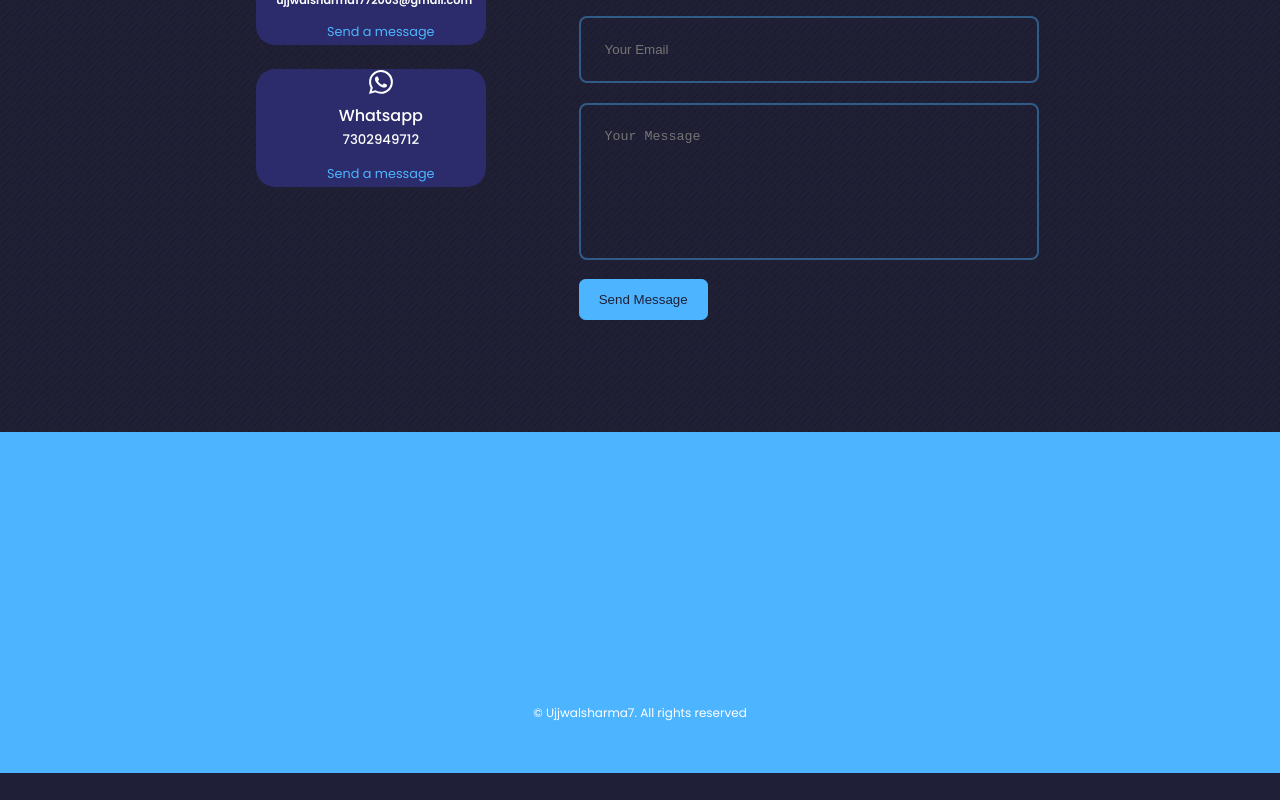
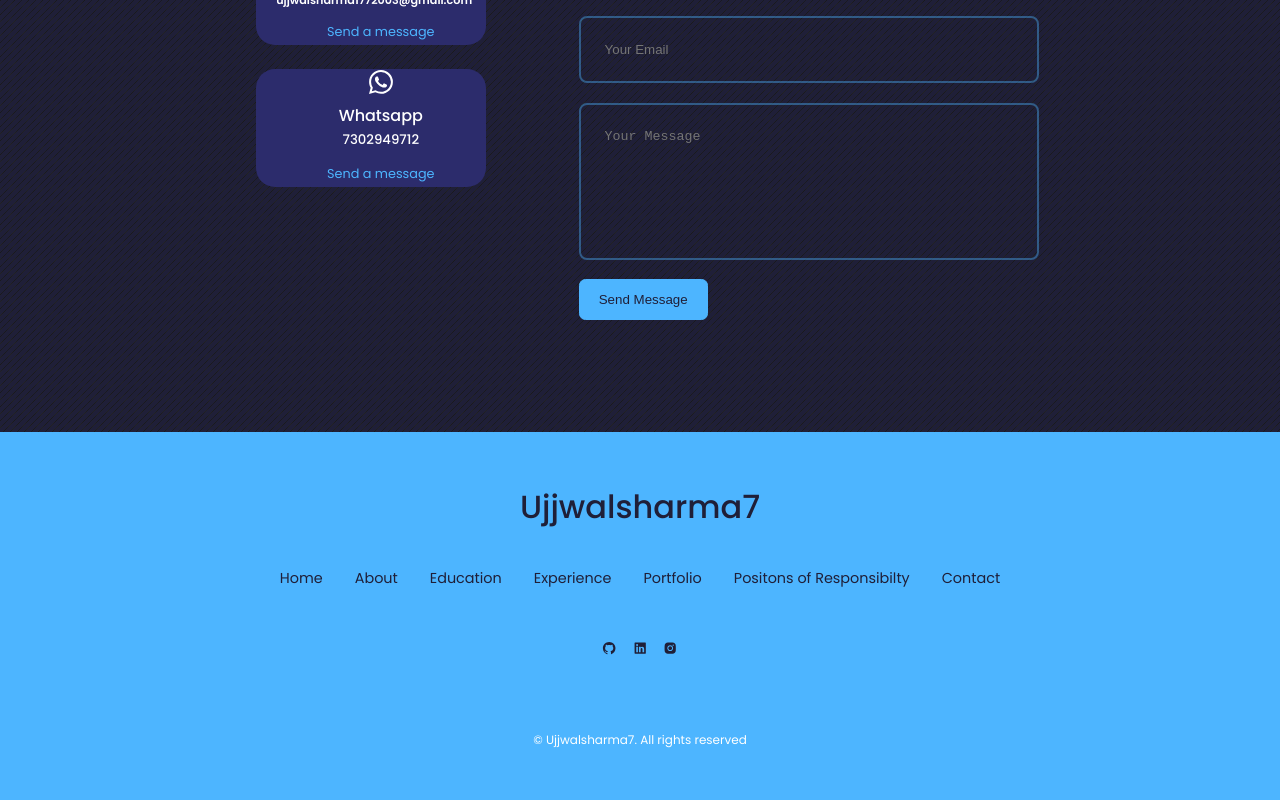
Before and after one commit to Ujjwalsharma7/Portfolio, a React (Create React App) app: page / in a window 1280 px wide. Shown: the part 4290-5090 px from the top of the page. Before the commit the page ends 5063 px from the top, so only its background shows below. Built offline with nearby package versions, Linux system fonts and the light colour scheme.

Commit message:
added css to logo socials and links in footer

```diff
--- a/src/components/footer/Footer.jsx
+++ b/src/components/footer/Footer.jsx
@@ -17,8 +17,7 @@ function Footer() {
       <li><a href="#experience">Experience </a></li>
       <li><a href="#portfolio">Portfolio</a></li>
       <li><a href="#por"> Positons of Responsibilty</a></li>
-      <li><a href="#contact">   Contact</a></li>
-
+      <li><a href="#contact"> Contact</a></li>
       </ul>
 
       <div className='footer__socials'>
--- a/src/components/footer/footer.css
+++ b/src/components/footer/footer.css
@@ -5,3 +5,30 @@ footer{
     font-size: 0.9rem;
     margin-top: 7rem;
 }
+
+footer a{
+    color: var(--color-bg);
+}
+
+.footer__logo{
+    font-size: 2rem;
+    font-weight: 500;
+    margin-bottom: 2rem;
+    display: inline-block;
+
+}
+
+.permalinks {
+    display: flex;
+    flex-wrap: wrap;
+    justify-content: center;
+    gap: 2rem;
+    margin: 0 auto 3rem;
+}
+
+.footer__socials{
+    display: flex;
+    justify-content: center;
+    gap: 1rem;
+    margin-bottom: 4rem;
+}
```
